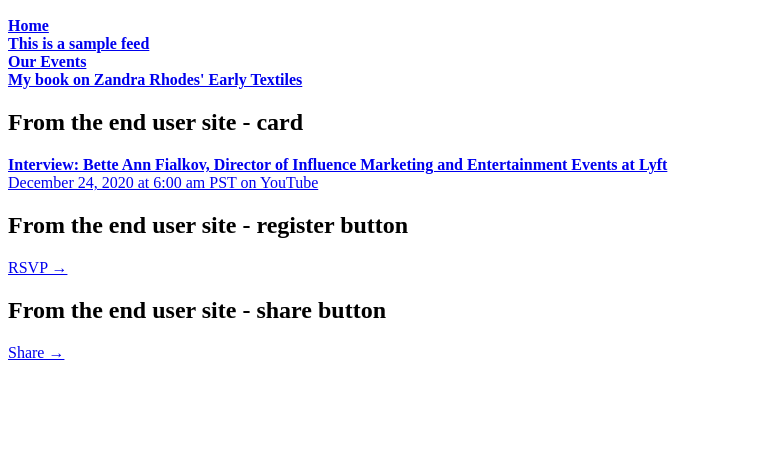
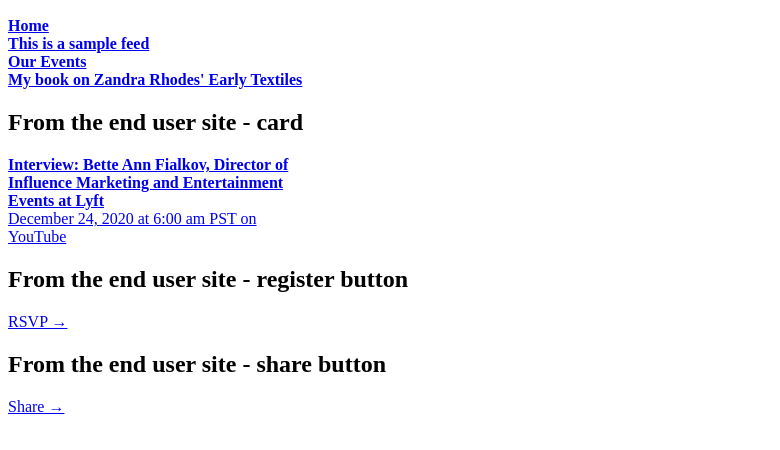
Before and after one commit to QAWolf-EricE/NorbySnippets, a plain HTML site: page index.html in a window 1280 px wide. Shown: the part 96-546 px from the top of the page, without its empty margins (0-780 px from the left). Drawn offline with Linux system fonts and the light colour scheme; a script that the page names is missing.

Commit message:
Update index.html

```diff
--- a/index.html
+++ b/index.html
@@ -13,7 +13,7 @@
     <div class="norby-embed" data-type="page" data-label="springshow" data-slug="homefromcollege"><a href="https://homefromcollege.dev.nor.by/springshow" target="_blank" rel="noreferrer"><strong>My book on Zandra Rhodes' Early Textiles </strong></a></div>
   </div>
 
-  <div data-source="end-user-site-card">
+  <div data-source="end-user-site-card" style="width: 300px;">
     <h2>From the end user site - card</h2>
     <div class="norby-embed" data-type="event" data-id="bccb5789-707e-4ff4-b659-85d347533be1" data-variant="card" data-slug="homefromcollege"><a href="https://dev.norby.live/event/bccb5789-707e-4ff4-b659-85d347533be1" target="_blank" rel="noreferrer"><strong>Interview: Bette Ann Fialkov, Director of Influence Marketing and Entertainment Events at Lyft</strong><br />December 24, 2020 at 6:00 am PST on YouTube</a></div>
   </div>
```
